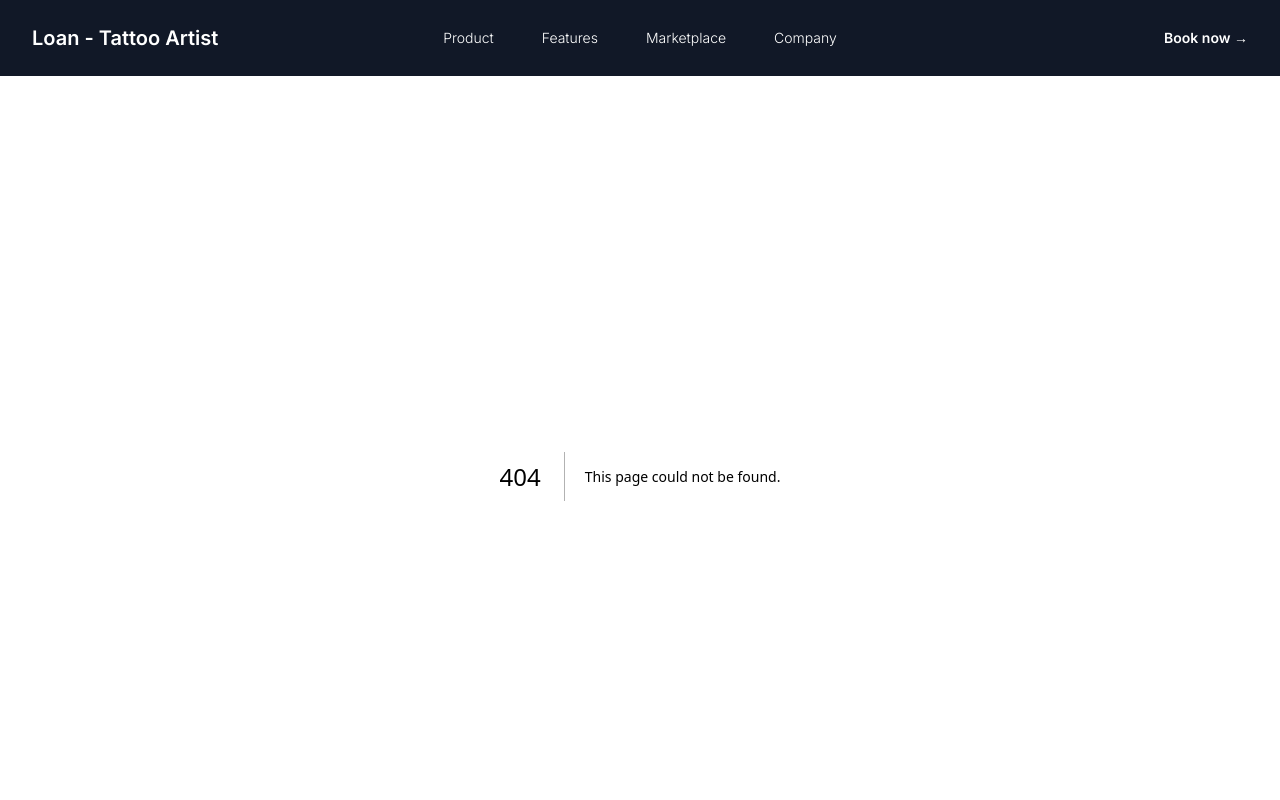
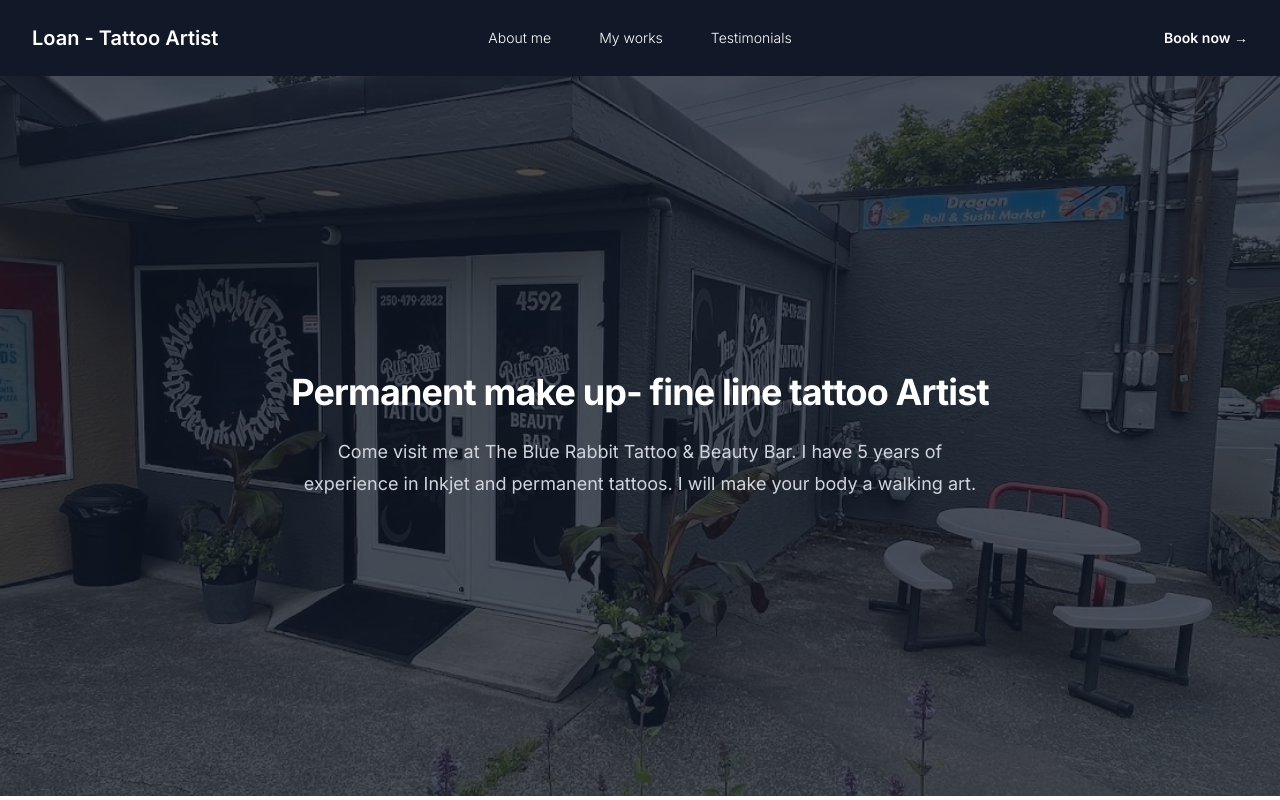
Before and after one commit to toanhminh0412/loan-tattoo-website, a Next.js app in the folder nana-tattoo/: page /aboutme in a window 1280 px wide. Before the commit this address had no page. Shown: the top 800 px of the page. Built offline with nearby package versions, Linux system fonts and the light colour scheme.

Commit message:
Latest changes

```diff
--- /dev/null
+++ b/nana-tattoo/src/app/aboutme/page.js
@@ -0,0 +1,11 @@
+import Header from "@/components/Header";
+import AboutMe from "@/components/AboutMe";
+
+export default function Page() {
+    return (
+        <>
+            <Header/>
+            <AboutMe/>
+        </>
+    )
+}
--- a/nana-tattoo/src/app/layout.js
+++ b/nana-tattoo/src/app/layout.js
@@ -1,8 +1,8 @@
 import { Inter } from "next/font/google";
 import "./globals.css";
 
-import Navbar from "./components/Navbar";
-import Footer from "./components/Footer";
+import Navbar from "../components/Navbar";
+import Footer from "../components/Footer";
 
 const inter = Inter({ subsets: ["latin"] });
 
--- /dev/null
+++ b/nana-tattoo/src/app/testimonials/page.js
@@ -0,0 +1,11 @@
+import Header from "@/components/Header";
+import Testimonials from "@/components/Testimonials";
+
+export default function Page() {
+    return (
+        <>
+            <Header/>
+            <Testimonials/>
+        </>
+    )
+}
--- /dev/null
+++ b/nana-tattoo/src/app/works/page.js
@@ -0,0 +1,11 @@
+import Header from "@/components/Header";
+import Portfolio from "@/components/Portfolio";
+
+export default function Page() {
+    return (
+        <>
+            <Header/>
+            <Portfolio/>
+        </>
+    )
+}
--- a/nana-tattoo/src/app/components/Navbar.js
+++ b/nana-tattoo/src/components/Navbar.js
@@ -2,17 +2,15 @@
 
 import { useState } from 'react'
 
-import Link from 'next/link'
 import { Dialog } from '@headlessui/react'
 import { Bars3Icon, XMarkIcon } from '@heroicons/react/24/outline'
 import { PopLink, JumpLink } from './motions/Links';
 
 
 const navigation = [
-    { name: 'Product', href: '#' },
-    { name: 'Features', href: '#' },
-    { name: 'Marketplace', href: '#' },
-    { name: 'Company', href: '#' },
+    { name: 'About me', href: '/aboutme' },
+    { name: 'My works', href: '/works' },
+    { name: 'Testimonials', href: '/testimonials' },
 ]
 
 export default function Navbar() {
@@ -22,7 +20,7 @@
     <div className="bg-gray-900">
         <nav className="mx-auto flex max-w-7xl items-center justify-between p-6 lg:px-8" aria-label="Global">
             <div className="flex lg:flex-1">
-            <PopLink href="#" className="-m-1.5 p-1.5 text-white font-semibold text-xl">
+            <PopLink href="/" className="-m-1.5 p-1.5 text-white font-semibold text-xl">
                 Loan - Tattoo Artist
             </PopLink>
             </div>
@@ -53,7 +51,7 @@
             <div className="fixed inset-0 z-10" />
             <Dialog.Panel className="fixed inset-y-0 right-0 z-10 w-full overflow-y-auto bg-gray-900 px-6 py-6 sm:max-w-sm sm:ring-1 sm:ring-white/10">
             <div className="flex items-center justify-between">
-                <PopLink href="#" className="-m-1.5 p-1.5 text-white font-semibold text-xl">
+                <PopLink href="/" className="-m-1.5 p-1.5 text-white font-semibold text-xl">
                     Loan - Tattoo Artist
                 </PopLink>
                 <button
--- a/nana-tattoo/src/app/components/Portfolio.js
+++ b/nana-tattoo/src/components/Portfolio.js
@@ -90,7 +90,7 @@
 
 export default function Portfolio() {
     return (
-    <section className="bg-gray-100">
+    <section className="bg-gray-50">
         <div className="px-4 py-16 sm:px-6 sm:py-24 lg:px-8">
             <h2 className="text-2xl sm:text-4xl font-bold tracking-tight text-gray-900">Check out my past works!</h2>
             <p className="mt-2 text-lg sm:text-xl text-gray-600">
```
Also changed, not shown: nana-tattoo/src/app/page.js (+4 -5 lines), nana-tattoo/src/components/AboutMe.js (renamed from nana-tattoo/src/app/components/AboutMe.js), nana-tattoo/src/components/Footer.js (renamed from nana-tattoo/src/app/components/Footer.js), nana-tattoo/src/components/Header.js (renamed from nana-tattoo/src/app/components/Header.js), nana-tattoo/src/components/Testimonials.js (renamed from nana-tattoo/src/app/components/Testimonials.js), nana-tattoo/src/components/motions/Links.js (renamed from nana-tattoo/src/app/components/motions/Links.js).
